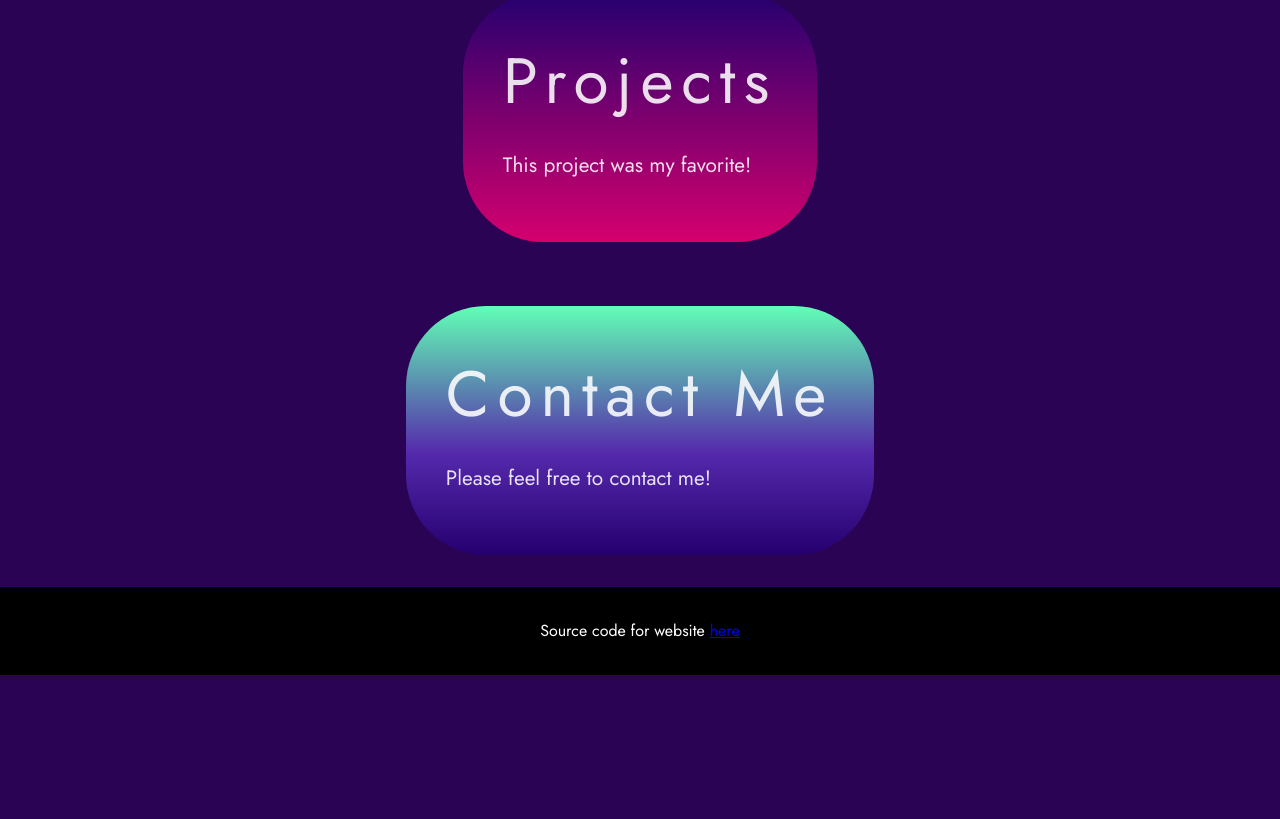
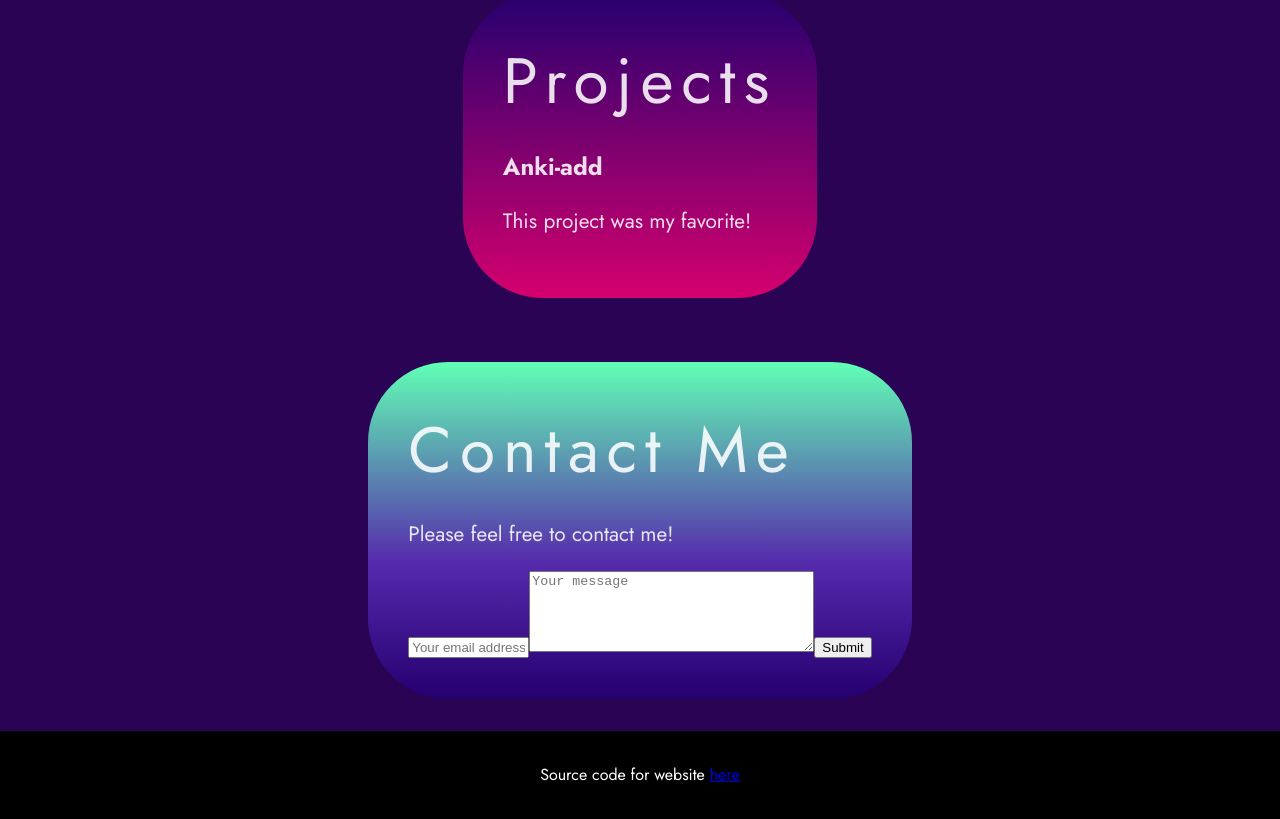
Before and after one commit to Bluskyo/Bluskyo.github.io, a React (Vite) app: page / in a window 1280 px wide. Shown: the part 944-1763 px from the top of the page. Before the commit the page ends 1619 px from the top, so only its background shows below. Built offline with nearby package versions, Linux system fonts and the light colour scheme.

Commit message:
added input fields for contact card

```diff
--- a/src/Card.css
+++ b/src/Card.css
@@ -1,6 +1,5 @@
 .card {
     max-width: 600px;
-    background: linear-gradient(180deg,rgba(71, 0, 213, 1) 0%, rgba(37, 0, 111, 1) 100%);
     border-radius: 5rem;
     padding: 2.5rem;
     margin: 2rem 0rem 2rem 0rem;
--- a/src/Card.tsx
+++ b/src/Card.tsx
@@ -1,37 +1,80 @@
+import type { FormEvent } from 'react';
 import './Card.css'
+
+import type { colors, inputField } from './Content';
 
 type ContentProps = {
   title: string
+  secondTitle?: string
   content: string
-  color1: string
-  color2: string
-  color3?: string
-  stop?: number
+  colors: colors[]
   angle: number
+  inputData?: inputField[]
+}
+
+function handleSubmit(event: FormEvent<HTMLFormElement>) {
+  event.preventDefault()
+  const formData = new FormData(event.currentTarget)
+
+  const formValues = {
+    email: formData.get('email'),
+    message: formData.get('message')
+  }
+  console.log("Submitted data:", formValues);
 }
 
 export default function Card(props: ContentProps) {
+  const gradientString = props.colors
+  .map(stop => stop.stop !== undefined ? `${stop.color} ${stop.stop}%` : stop.color)
+  .join(', ');
 
-  let styles = {
-    background: "red"
-  }
-
-  if (props.color3) {
-    styles = {
-      background: `linear-gradient(${props.angle}deg, ${props.color1} 0%, ${props.color2} ${props.stop}%, ${props.color3} 100%)`
-    }
-  } else {
-    styles = {
-      background: `linear-gradient(${props.angle}deg, ${props.color1} 0%, ${props.color2} 100%)`
-    }
-  }
+  const styles: React.CSSProperties = {
+    background: `linear-gradient(${props.angle}deg, ${gradientString})`,
+  };
 
   return (
     <div className='card' style={styles}>
-      <span className='title'>{props.title}</span>
+      <span className='title'>
+        {props.title}
+      </span>
+
+      {props.secondTitle && <h2>{props.secondTitle}</h2>}
+
       <p className='text-content'>
         {props.content}
       </p>
+
+      <form onSubmit={handleSubmit}>
+        {props.inputData?.map((input: inputField, index: number) => {
+          switch (input.type) {
+            case "email":
+              return (
+                <input
+                type={input.type}
+                id={input.name}
+                name={input.name}
+                required={input.required}
+                size={12}
+                placeholder={input.placeholder}
+                />
+              )
+            case "textarea":
+              return (
+                <textarea
+                id={input.name}
+                name={input.name}
+                required={input.required}
+                rows={5}
+                cols={33}
+                placeholder={input.placeholder}
+                />
+              )
+          }
+        })}
+
+        {props.inputData && <button>Submit</button>}
+      </form>
+
     </div>
   )
 }
--- a/src/Content.tsx
+++ b/src/Content.tsx
@@ -1,7 +1,41 @@
 import Card from "./Card"
 import './Content.css'
 
+export type colors = {
+  color: string;
+  stop?: number;
+}
+
+export type inputField = {
+  name: string,
+  type: string,
+  placeholder?: string
+  required: boolean
+}
+
 function Content() {
+
+  const aboutColors: colors[] = [
+    { color: "rgba(71, 0, 213, 1)" },
+    { color: "rgba(37, 0, 111, 1)" }
+  ]
+
+  const projectsColors: colors[] = [
+    { color: "rgba(213, 0, 110, 1)" },
+    { color: "rgba(37, 0, 111, 1)" }
+  ]
+
+  const contactColors: colors[]  = [
+    { color: "rgba(37, 0, 111, 1)" },
+    { color: "rgba(85, 41, 172, 1)", stop: 40},
+    { color: "rgba(97, 255, 181, 1)" }
+  ]
+
+  const contactInput: inputField[] = [
+    { name: "email", type:"email", placeholder: "Your email address", required: true},
+    { name: "message", type:"textarea", placeholder: "Your message", required: true }
+  ]
+
   return (
     <div className="content-grid">
       <Card
@@ -18,25 +52,24 @@ function Content() {
       Integer varius leo ut fringilla ullamcorper. Nam tellus quam, vehicula ut rhoncus in, consectetur ac ante.
       Lorem ipsum dolor sit amet, consectetur adipiscing elit. Mauris vel condimentum enim, eu tempus urna.
       Integer varius leo ut fringilla ullamcorper. Nam tellus quam, vehicula ut rhoncus in, consectetur ac ante."
-      color1="rgba(71, 0, 213, 1)"
-      color2="rgba(37, 0, 111, 1)"
+      colors={aboutColors}
       angle={180}
       />
+
       <Card
       title="Projects"
+      secondTitle="Anki-add"
       content="This project was my favorite!"
-      color1="rgba(213, 0, 110, 1)"
-      color2="rgba(37, 0, 111, 1)"
+      colors={projectsColors}
       angle={0}
       />
+
       <Card
       title="Contact Me"
       content="Please feel free to contact me!"
-      color1="rgba(37, 0, 111, 1)"
-      color2="rgba(85, 41, 172, 1)"
-      color3="rgba(97, 255, 181, 1)"
+      colors={contactColors}
       angle={0}
-      stop={41}
+      inputData={contactInput}
       />
     </div>
   )
```
